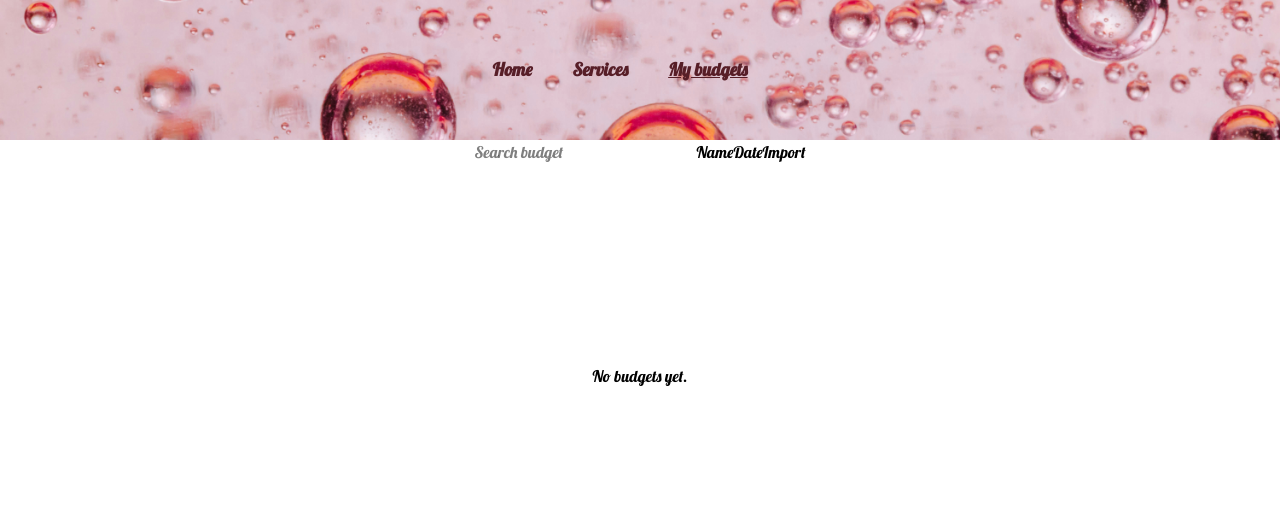
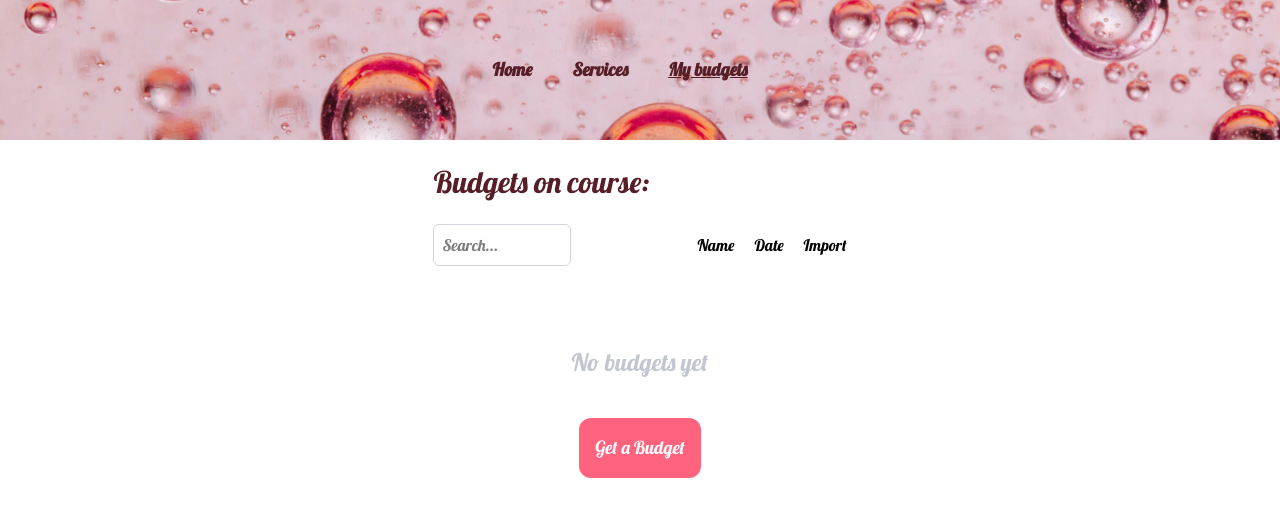
Before and after one commit to ireneruiz00/S6.Budget-with-react, a React (Vite) app: page /current-budgets in a window 1280 px wide. Shown: the top 516 px of the page. Built offline with nearby package versions, Linux system fonts and the light colour scheme; a web font is replaced by a local one.

Commit message:
discount application and ui + general styling changes

```diff
--- a/src/components/atoms/ButtonNavigator.tsx
+++ b/src/components/atoms/ButtonNavigator.tsx
@@ -10,7 +10,7 @@ function ButtonNavigator({onClick, text, textSize}: Props) {
   return (
     <button type="button"
       onClick={onClick}
-      className={`bg-rose-400 p-2 mb-10 rounded-xl hover:bg-white border-rose-500 sm:p-4 sm: mb-0 ${textSize}`} >
+      className={`bg-rose-400 text-white p-2 mb-10 rounded-xl hover:bg-rose-400/25 border-rose-500 sm:p-4 sm: mb-0 ${textSize}`} >
         {text}
     </button>
   )
--- a/src/components/molecules/BudgetControls.tsx
+++ b/src/components/molecules/BudgetControls.tsx
@@ -5,15 +5,21 @@ interface Props {
   onSortByDate: () => void;
   onSortByImport: () => void;
   search: string;
+  sortType: "name" | "date" | "import" | ""
 }
 
-function BudgetControls({onSearch, onSortByName, onSortByDate, onSortByImport, search}: Props) {
+function BudgetControls({onSearch, onSortByName, onSortByDate, onSortByImport, search, sortType}: Props) {
+  const baseClassBtn = "hover:text-rose-500"
+  const activeClassBtn = 'active: overline text-rose-700/70'
   return (
-    <div>
-        <input type="text" value={search} onChange={(e) => onSearch(e.target.value)} placeholder="Search budget"/>
-        <button type="button" onClick={onSortByName}>Name</button>
-        <button type="button" onClick={onSortByDate}>Date</button>
-        <button type="button" onClick={onSortByImport}>Import</button>
+    <div className="flex flex-col sm:flex-row mt-6 px-6 items-center justify-between gap-6">
+        <input type="text" value={search} onChange={(e) => onSearch(e.target.value)} placeholder="Search..."
+        className="border border-gray-300 p-2 rounded-md w-full md:w-1/3"/>
+        <div className="flex gap-5">
+            <button type="button" onClick={onSortByName} className={`${baseClassBtn} ${sortType === "name" ? activeClassBtn : ""}`}>Name</button>
+            <button type="button" onClick={onSortByDate} className={`${baseClassBtn} ${sortType === "date" ? activeClassBtn : ""}`}>Date</button>
+            <button type="button" onClick={onSortByImport} className={`${baseClassBtn} ${sortType === "import" ? activeClassBtn : ""}`}>Import</button>
+        </div>
     </div>
 
   )
--- a/src/components/molecules/CardsServices.tsx
+++ b/src/components/molecules/CardsServices.tsx
@@ -5,9 +5,10 @@ interface Props {
   services: Service[];
   selectedServices: string[];
   onToggle: (id: string) => void;
+  isAnnual: boolean;
 }
 
-function CardsServices({services, selectedServices, onToggle}: Props) {
+function CardsServices({services, selectedServices, onToggle, isAnnual}: Props) {
   return (
     <div className="grid grid-cols-1 md:grid-cols-3 gap-4">
       {services.map(service => (
@@ -29,6 +30,7 @@ function CardsServices({services, selectedServices, onToggle}: Props) {
             />
             Select
           </label>
+          {isAnnual && <p className="text-rose-500">Save a 20%</p>}
         </div>
       ))}
     </div>
--- a/src/components/molecules/CurrentCards.tsx
+++ b/src/components/molecules/CurrentCards.tsx
@@ -1,12 +1,27 @@
+import { useNavigate } from "react-router-dom";
 import type { Budget } from "../../types/Types";
+import ButtonNavigator from "../atoms/ButtonNavigator";
 
 interface Props {
   budgets: Budget[];
 }
 
 function CurrentCards({ budgets }: Props) {
+  const navigate = useNavigate()
 
-  if (budgets.length === 0) return <p className="text-center mt-50">No budgets yet.</p>;
+  const handleOnClick = () => {
+        navigate("/services");
+  }
+
+  if (budgets.length === 0)
+    return (
+    <div className="text-center">
+      <p className="mt-20 mb-7 sm:mb-10 text-gray-400/60 text-2xl">No budgets yet</p>
+      <ButtonNavigator onClick={handleOnClick}
+      textSize= {'text-lg'}
+      text={'Get a Budget'} />
+    </div>
+    )
 
   return (
     <div className="p-6 space-y-4 max-w-5xl mx-auto">
--- a/src/components/organisms/Calculator.tsx
+++ b/src/components/organisms/Calculator.tsx
@@ -10,6 +10,7 @@ function Calculator() {
   const { selectedServices, toggleService } = useSelectedServices();
   const [pages, setPages] = useState(1);
   const [languages, setLanguages] = useState(1);
+  const [isAnnual, setIsAnnual] = useState(false)
 
   const baseTotal = services
     .filter(service => selectedServices.includes(service.id))
@@ -18,16 +19,36 @@ function Calculator() {
   const webExtra =
     selectedServices.includes("web") ? (pages + languages) * 30 : 0
 
-  const total = baseTotal + webExtra
+  let total = baseTotal + webExtra
+
+  if(isAnnual){
+    total = total * 0.8
+  }
 
   return (
     <>
       <div className="p-6 max-w-4xl mx-auto">
       <h1 className="text-3xl font-bold mb-6 text-[#571E27]">Select your services</h1>
+      <div className="flex items-center justify-center gap-4 mt-4 mb-10">
+        <span className="text-sm font-medium">Monthly payment</span>
+
+        <label className="relative inline-flex items-center cursor-pointer">
+          <input
+            type="checkbox"
+            checked={isAnnual}
+            onChange={() => setIsAnnual(prev => !prev)}
+            className="sr-only peer"
+          />
+          <div className="w-11 h-6 bg-gray-300 peer-focus:outline-none peer-focus:ring-2 peer-focus:ring-[#571E27] rounded-full peer dark:bg-gray-400 peer-checked:after:translate-x-full peer-checked:after:border-white after:content-[''] after:absolute after:top-[2px] after:left-[2px] after:bg-white after:border-gray-300 after:border after:rounded-full after:h-5 after:w-5 after:transition-all peer-checked:bg-[#CB0A36]"></div>
+        </label>
+
+        <span className="text-sm font-medium">Anual payment (20% discount)</span>
+      </div>
       <CardsServices
         services={services}
         selectedServices={selectedServices}
         onToggle={toggleService}
+        isAnnual={isAnnual}
       />
       {selectedServices.includes('web') && (
         <WebOptions
--- a/src/components/organisms/CurrentBudgets.tsx
+++ b/src/components/organisms/CurrentBudgets.tsx
@@ -9,6 +9,7 @@ function CurrentBudgets() {
 
   const [search, setSearch] = useState("");
   const [filteredBudgets, setFilteredBudgets] = useState([...budgets])
+  const [sortType, setSortType] = useState<"name" | "date" | "import" | "">("")
 
    const handleSearch = (value: string) => {
     setSearch(value);
@@ -22,28 +23,33 @@ function CurrentBudgets() {
     const sorted = [...filteredBudgets].sort((a, b) =>
       a.name.localeCompare(b.name))
     setFilteredBudgets(sorted)
+    setSortType('name')
   }
 
   const handleSortByDate = () => {
     const sorted = [...filteredBudgets].sort((a, b) =>
       new Date(b.date).getTime() - new Date(a.date).getTime())
     setFilteredBudgets(sorted)
+    setSortType('date')
   }
 
   const handleSortByImport = () => {
     const sorted = [...filteredBudgets].sort((a, b) =>
     b.total - a.total)
     setFilteredBudgets(sorted)
+    setSortType('import')
   }
 
   return (
     <div>
+    <h1 className="mt-6 text-3xl ml-6 text-[#571E27] ">Budgets on course:</h1>
     <BudgetControls
         onSearch={handleSearch}
         onSortByName={handleSortByName}
         onSortByDate={handleSortByDate}
         onSortByImport={handleSortByImport}
-        search={search}/>
+        search={search}
+        sortType={sortType}/>
     <CurrentCards budgets={filteredBudgets}/>
     </div>
   )
--- a/src/components/organisms/FormSaveBudget.tsx
+++ b/src/components/organisms/FormSaveBudget.tsx
@@ -32,7 +32,7 @@ function FormSaveBudget({ selectedServices, total }: Props) {
           !validateEmail(email) ? 'Invalid format (ex: name@gmail.com)': '',
       phone: phone.trim() === '' ? 'This field is required' :
           !validatePhone(phone) ? 'Invalid values': '',
-      services: selectedServices.length === 0 ? 'Select at least a service' : '',
+      services: selectedServices.length === 0 ? 'Select at least one service' : '',
     }
 
   setErrors(newErrors)
--- a/src/pages/Home.tsx
+++ b/src/pages/Home.tsx
@@ -11,8 +11,8 @@ function Home() {
 
 
   return (
-    <div className="w-[280px] h-[280px] mx-auto mt-3 bg-[#DFC1C9]/60 rounded-full p-8 flex flex-col justify-center items-center text-center shadow-lg sm:w-[550px] sm:h-[550px]">
-      <h1 className="mb-5 mt-10 text-[#571E27] text-xl sm:mb-15 sm:text-3xl lg:text-3xl px-4">Calculate your budget for the creation of your web!</h1>
+    <div className="w-[280px] h-[280px] mx-auto mt-30 sm:mt-3 bg-[#DFC1C9]/60 rounded-full p-8 flex flex-col justify-center items-center text-center shadow-lg sm:w-[550px] sm:h-[550px]">
+      <h1 className="mb-5 mt-10 text-[#571E27] text-xl sm:mb-15 sm:text-3xl lg:text-3xl px-4">Calculate your budget to create your personalized web!</h1>
       <ButtonNavigator
       onClick = {handleOnClick}
       textSize= {'text-lg md:text-2xl'}
```
